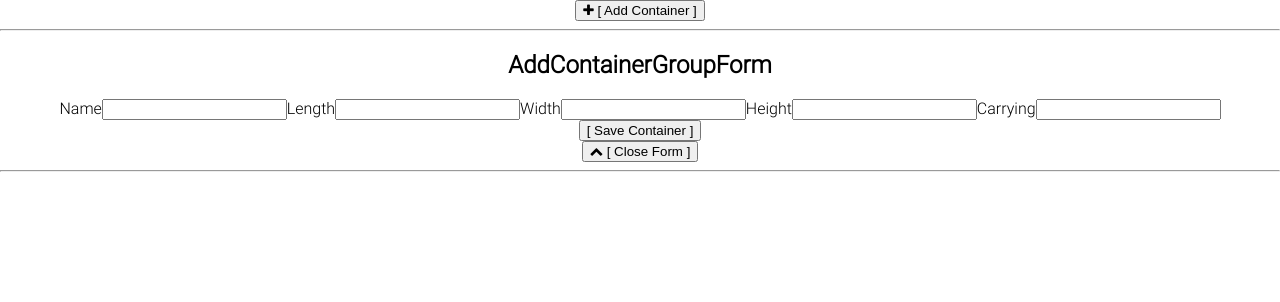
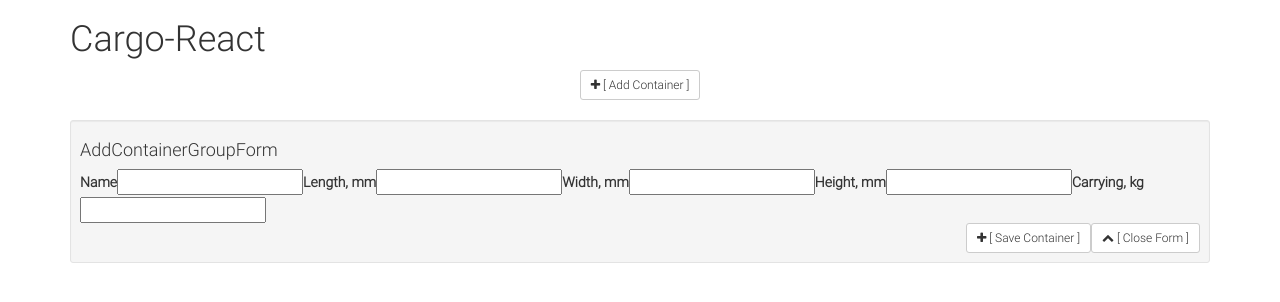
Before and after one commit to pravosleva/cargo-react, a React (Create React App) app: page / in a window 1280 px wide. Shown: the top 302 px of the page. Built offline with nearby package versions, Linux system fonts and the light colour scheme.

Commit message:
Styles updated
Bootstrap has included to project

```diff
--- a/public/index.html
+++ b/public/index.html
@@ -26,6 +26,9 @@
         src:url('./fonts/Roboto/Roboto-Light.ttf');
       }
     </style>
+    <script src="https://ajax.googleapis.com/ajax/libs/jquery/3.2.1/jquery.min.js"></script>
+    <link href="https://maxcdn.bootstrapcdn.com/bootstrap/3.3.7/css/bootstrap.min.css" rel="stylesheet" integrity="sha384-BVYiiSIFeK1dGmJRAkycuHAHRg32OmUcww7on3RYdg4Va+PmSTsz/K68vbdEjh4u" crossorigin="anonymous" />
+    <script src="https://maxcdn.bootstrapcdn.com/bootstrap/3.3.7/js/bootstrap.min.js" integrity="sha384-Tc5IQib027qvyjSMfHjOMaLkfuWVxZxUPnCJA7l2mCWNIpG9mGCD8wGNIcPD7Txa" crossorigin="anonymous"></script>
   </head>
   <body>
     <noscript>
--- a/src/components/AddContainerGroupForm.js
+++ b/src/components/AddContainerGroupForm.js
@@ -18,22 +18,24 @@ class AddContainerGroupForm extends Component {
   render() {
     return (
       <div style={{display: this.props.display}}>
-        <hr />
-        <h2>AddContainerGroupForm</h2>
+        <div className='well well-sm'>
+          <h4>AddContainerGroupForm</h4>
           <label>Name</label>
           <input onChange={this.props.updateContainerGroupFormState.bind(this, 'name')} value={this.props.containerGroupFormState.name}></input>
-        <label>Length</label>
+          <label>Length, mm</label>
           <input onChange={this.props.updateContainerGroupFormState.bind(this, 'length')} value={this.props.containerGroupFormState.length}></input>
-        <label>Width</label>
+          <label>Width, mm</label>
           <input onChange={this.props.updateContainerGroupFormState.bind(this, 'width')} value={this.props.containerGroupFormState.width}></input>
-        <label>Height</label>
+          <label>Height, mm</label>
           <input onChange={this.props.updateContainerGroupFormState.bind(this, 'height')} value={this.props.containerGroupFormState.height}></input>
-        <label>Carrying</label>
+          <label>Carrying, kg</label>
           <input onChange={this.props.updateContainerGroupFormState.bind(this, 'carrying')} value={this.props.containerGroupFormState.carrying}></input>
-        <button onClick={this.saveContainerGroup.bind(this)}>[ Save Container ]</button>
-        <br />
+
+          <div className='text-right'>
+            <Button handlerClick={this.saveContainerGroup.bind(this)} iclassName='fa fa-plus' tmp='[ Save Container ]'></Button>
             <Button handlerClick={this.props.addContainerGroupFormToggler.bind(this, false)} iclassName='fa fa-chevron-up' tmp={'[ Close Form ]'} />
-        <hr />
+          </div>
+        </div>
       </div>
     );
   }
--- a/src/components/AddProductForm.js
+++ b/src/components/AddProductForm.js
@@ -16,13 +16,15 @@ class AddProductForm extends Component {
   render() {
     return (
       <div style={{display: this.props.display}}>
-        <hr />
-        <strong>AddProductForm</strong><br />
-        <label>Name</label>
-        <input onChange={this.props.updateProductFormState.bind(this, 'name')} value={this.props.productFormState.name}></input>
+        <div className='well well-sm'>
+          <h4>AddProductForm</h4>
+          <label>Name</label>
+          <input onChange={this.props.updateProductFormState.bind(this, 'name')} value={this.props.productFormState.name}></input>
 
-        <button onClick={this.saveProduct}>[ Save Product ]</button>
-        <hr />
+          <div className='text-right'>
+            <Button handlerClick={this.saveProduct} iclassName='fa fa-plus' tmp='[ Save Product ]'></Button>
+          </div>
+        </div>
       </div>
     );
   }
--- a/src/components/App.js
+++ b/src/components/App.js
@@ -82,8 +82,11 @@ class App extends Component {
   }
   render() {
     return (
-      <div className='App'>
-        <Button handlerClick={ this.addContainerGroupFormToggler.bind(this, true) } iclassName='fa fa-plus' tmp={'[ Add Container ]'} />
+      <div className='container'>
+        <h1>Cargo-React</h1>
+        <div className='text-center' style={{marginBottom:'20px'}}>
+          <Button handlerClick={ this.addContainerGroupFormToggler.bind(this, true) } iclassName='fa fa-plus' tmp={'[ Add Container ]'} />
+        </div>
 
         <AddContainerGroupForm
           addContainerGroupFormToggler={this.addContainerGroupFormToggler.bind(this)}
--- a/src/components/Button.js
+++ b/src/components/Button.js
@@ -9,7 +9,7 @@ class Button extends Component {
   handlerClick() { this.props.handlerClick() }
   render() {
     return (
-      <button onClick={this.handlerClick}>
+      <button className="btn btn-sm btn-default" onClick={this.handlerClick}>
         <i className={this.props.iclassName}></i>{this.props.tmp?` ${this.props.tmp}`:``}
       </button>
     );
--- a/src/components/Cargo.js
+++ b/src/components/Cargo.js
@@ -64,9 +64,13 @@ class Cargo extends Component {
   render() {
     return (
       <div>
-        <strong>Cargo</strong><br />
-        <Button handlerClick={ this.addProductFormToggler.bind(this, true) } iclassName='fa fa-plus' tmp={'[ Add Product ]'} />
-        <Button handlerClick={ this.addProductFormToggler.bind(this, false) } iclassName='fa fa-close' />
+        <h3>Cargo</h3>
+        <span>Product list for the Container group.</span>
+
+        <div className='text-right' style={{marginBottom:'5px'}}>
+          <Button handlerClick={ this.addProductFormToggler.bind(this, true) } iclassName='fa fa-plus' tmp={'[ Add Product ]'} />
+          <Button handlerClick={ this.addProductFormToggler.bind(this, false) } iclassName='fa fa-close' />
+        </div>
 
         <AddProductForm
           addProductFormToggler={this.addProductFormToggler}
@@ -76,6 +80,7 @@ class Cargo extends Component {
           saveProduct={this.saveProduct} />
         <ProductList
           productList={this.state.productList} removeProduct={this.removeProduct} editProduct={this.editProduct} />
+
       </div>
     );
   }
--- a/src/components/ContainerGroupList.js
+++ b/src/components/ContainerGroupList.js
@@ -9,7 +9,7 @@ class ContainerGroupList extends Component {
 
   }
   render() {
-    let thead = <tr><th></th><th>Name</th><th>Length</th><th>Width</th><th>Height</th><th>Carrying</th><th>id</th></tr>,
+    let thead = <tr><th></th><th>Name</th><th>Length, mm</th><th>Width, mm</th><th>Height, mm</th><th>Carrying, kg</th><th>Cargo</th></tr>,
       tbody = this.props.containerGroupList.map(
           function(e, i){ return <tr key={i}>
             <td>
@@ -21,7 +21,6 @@ class ContainerGroupList extends Component {
             <td>{e.width}</td>
             <td>{e.height}</td>
             <td>{e.carrying}</td>
-            <td>{e.id}</td>
             <td>
               <Cargo />
             </td>
@@ -33,7 +32,7 @@ class ContainerGroupList extends Component {
       return (
         <div>
           <h2>ContainerGroupList</h2>
-          <table>
+          <table className="table table-condensed">
             <thead>{thead}</thead>
             <tbody>{tbody}</tbody>
           </table>
--- a/src/components/ProductList.js
+++ b/src/components/ProductList.js
@@ -23,8 +23,8 @@ class ProductList extends Component {
     if(this.props.productList.length!==0){
       return (
         <div>
-          <strong>ProductList</strong><br />
-          <table>
+          {/*<h3>ProductList</h3>*/}
+          <table className="table table-condensed">
             <thead>{thead}</thead>
             <tbody>{tbody}</tbody>
           </table>
```
Lines whose indentation alone changed are shown as unchanged.
